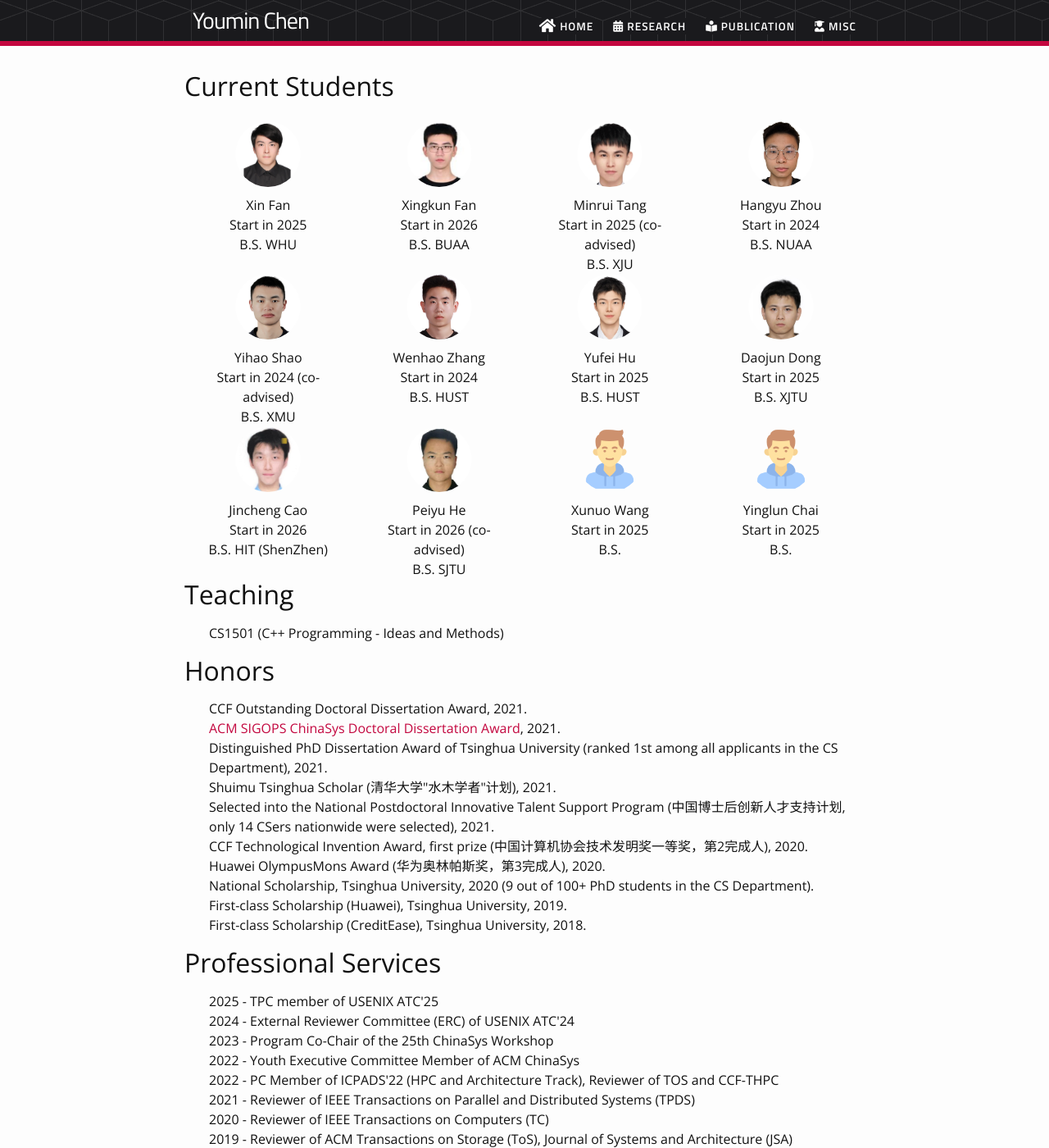
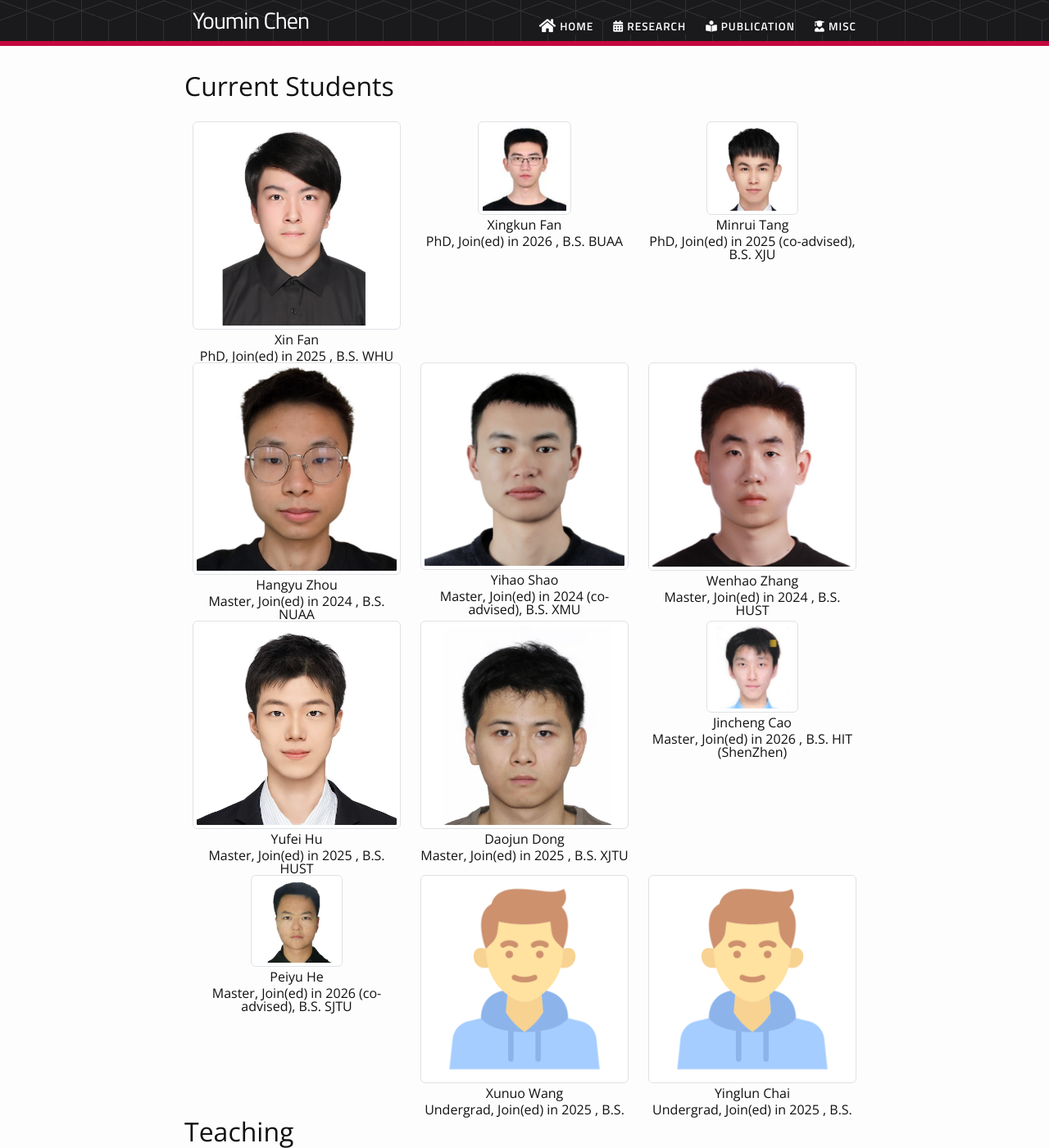
Before and after one commit to chenyoumin1993/chenyoumin1993.github.io, a Jekyll site: the page built from misc.md, in a window 1280 px wide and 1400 px high. Shown: the whole window at 82% size. Built offline with Jekyll 4.4.1, drawn with Linux system fonts in a browser that asks for light colours; nearby versions of some CDN libraries.

Commit message:
Update misc.md

```diff
--- a/misc.md
+++ b/misc.md
@@ -20,20 +20,19 @@
       <div class="row">
     {% endif %}
 
-      <div class="col-md-3 align-items-center text-center">
-          <img src="{{ins.profile_pic | prepend: site.baseurl }}" class="image--cover">
+      <div class="col-md-4 align-items-center text-center">
+          <img src="{{ins.profile_pic | prepend: site.baseurl }}" class="img-thumbnail">
           {% if ins.webpage %}
           <p style="margin-top:0px;margin-bottom:0px"><a href="{{ ins.webpage }}">{{ins.name}}</a></p>
           {% else %}
           <p style="margin-top:0px;margin-bottom:0px">{{ins.name}}</p>
           {% endif %}
-          <p style="margin-top:0px;margin-bottom:0px">Start in {{ins.year}} {{ins.tag}}</p>
-          <p style="margin-top:0px;margin-bottom:0px">B.S. {{ins.bs}}</p>
+          <p style="margin-top:0px;margin-bottom:0px;line-height:1;">{{ins.type}}, Join(ed) in {{ins.year}} {{ins.tag}}, B.S. {{ins.bs}}</p>
       </div>
 
       {% assign counter = counter | plus: 1 %}
 
-    {% if counter == 4 %}
+    {% if counter == 3 %}
       {% assign counter = 0 %}
       </div>
     {% endif %}
```
